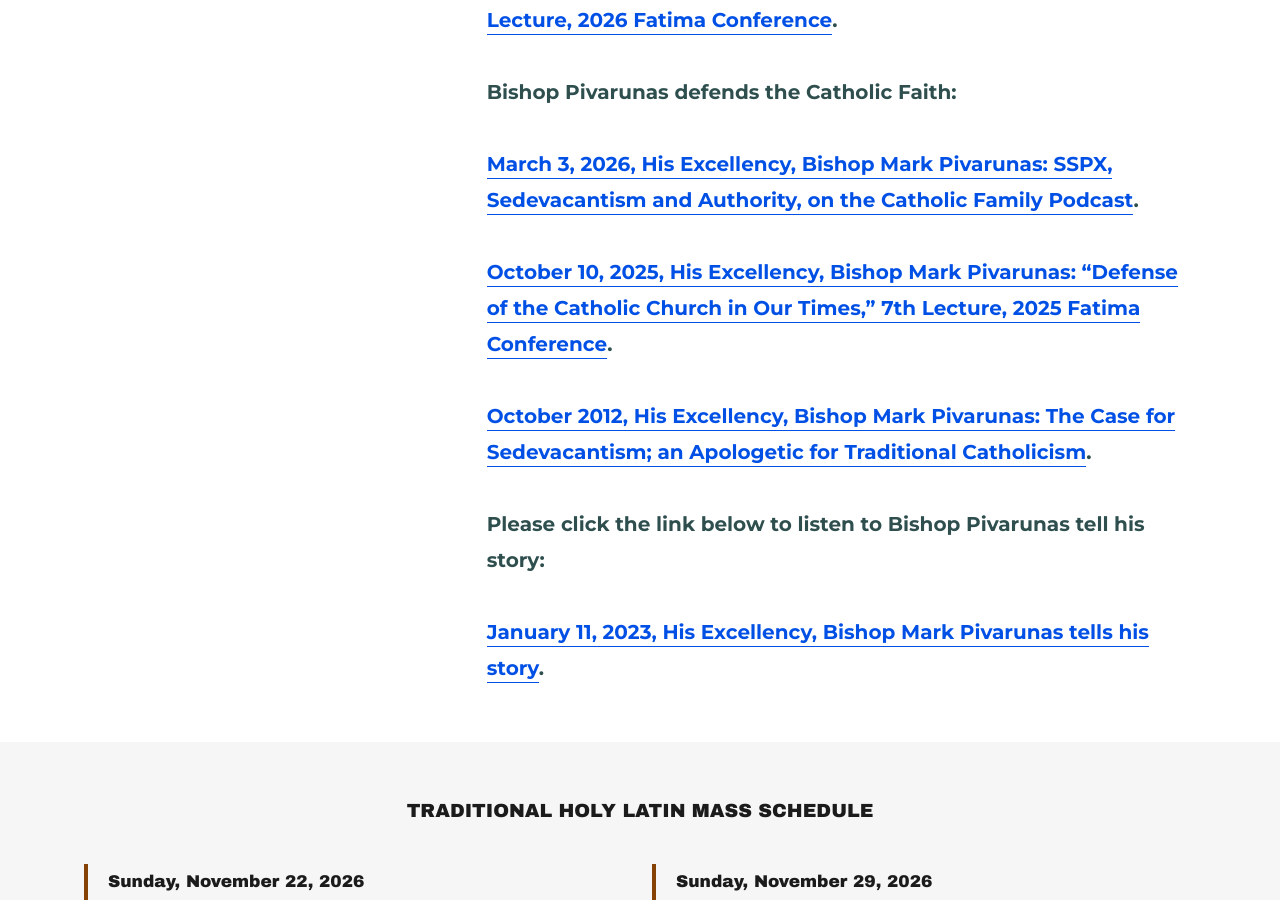
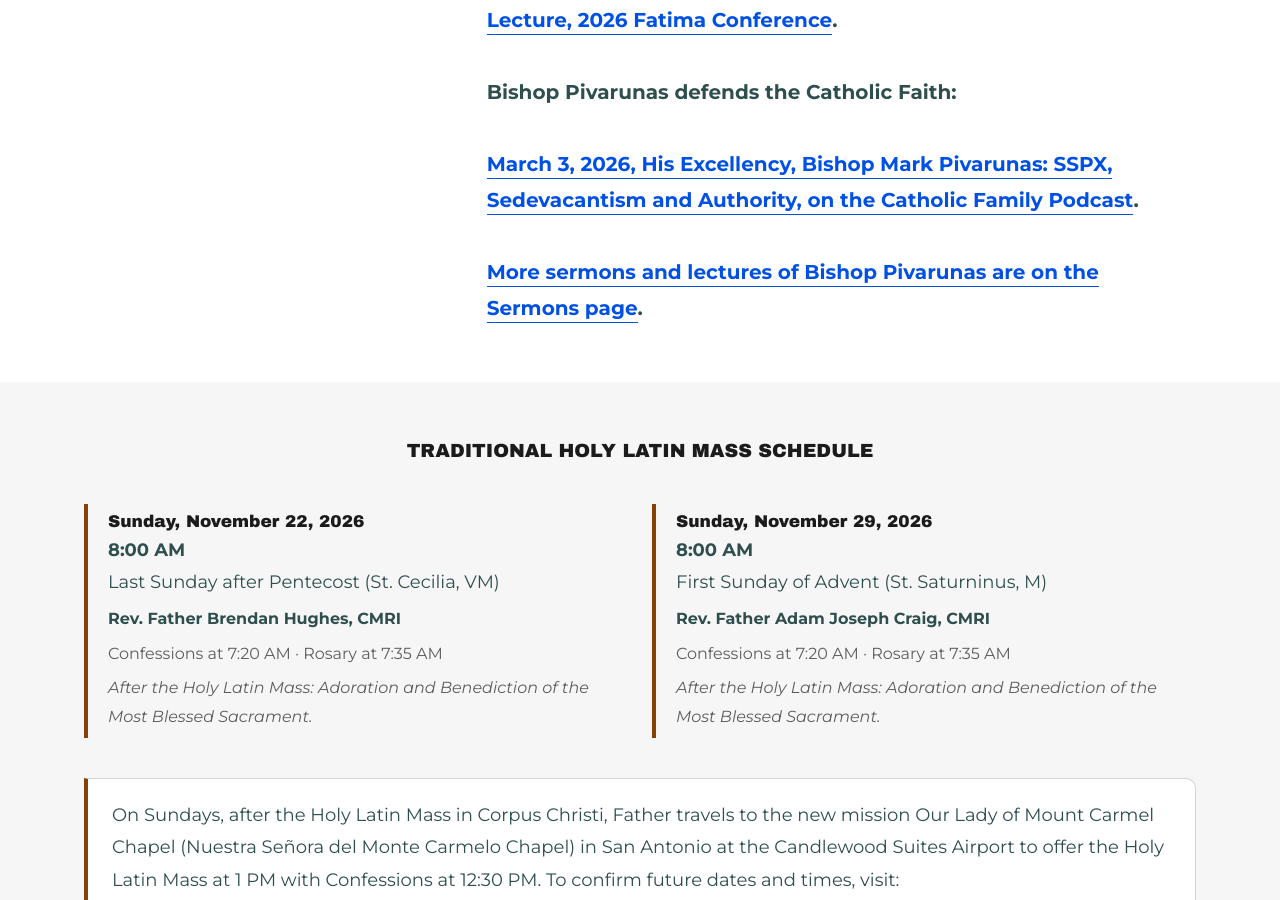
Before and after one commit to ourladymhtchurch/ourladymhtchurch.github.io, a Jekyll site: the page built from index.html, in a window 1280 px wide and 900 px high, scrolled down 1747 px. Built offline with Jekyll 4.4.1, drawn with Linux system fonts in a browser that asks for light colours.

Commit message:
Add a section of selected sermons and lectures of Bishop Pivarunas to the Sermons page, and keep only his two latest talks in Chapel News, with a link to that section

```diff
--- a/_includes/sermon-video-tile.html
+++ b/_includes/sermon-video-tile.html
@@ -1,10 +1,10 @@
 {%- comment -%}
-One sermon video card, from the videos: list in _data/sermons.yml. Used at the
-top of the Sermons page and, for the newest one, in Featured Content on the home
-page. Pass the sermon as item: title, by, text, and either file + poster (an
+One sermon video card, from _data/sermons.yml (videos: or a video_groups: list).
+Used on the Sermons page and, for the newest chapel sermon, in Featured Content
+on the home page. Pass the sermon as item: title, by, text, and either file + poster (an
 .mp4 in assets/video/ and its picture) or youtube (+ optional start), plus an
 optional audio (.mp3) for a "Listen (MP3)" button.
-Options: label (default "Sermon"), wide=true (fills the row, video on the left),
+Options: label (or the item's own label; default "Sermon"), wide=true (fills the row, video on the left),
 more=true (adds a "More sermons" button to the Sermons page).
 {%- endcomment -%}
 {%- assign s = include.item -%}
@@ -15,7 +15,7 @@ more=true (adds a "More sermons" button to the Sermons page).
   </video>
   {% elsif s.youtube %}{% include youtube-facade.html id=s.youtube start=s.start title=s.title %}{% endif %}
   <div class="tile__body">
-    <p class="tile__label">{{ include.label | default: "Sermon" }}</p>
+    <p class="tile__label">{{ include.label | default: s.label | default: "Sermon" }}</p>
     <h3 class="tile__title">{{ s.title }}</h3>
     {% if s.by %}<p class="tile__by">{{ s.by }}</p>{% endif %}
     {% if s.text %}<p class="tile__text">{{ s.text }}</p>{% endif %}
--- a/index.html
+++ b/index.html
@@ -32,13 +32,7 @@ first video listed there.
 <p><br></p>
 <p><a href="https://www.youtube.com/watch?v=mqegmBCrYSI" target="_blank" rel="noopener"><strong>March 3, 2026, His Excellency, Bishop Mark Pivarunas: SSPX, Sedevacantism and Authority, on the Catholic Family Podcast</strong></a><strong>.</strong></p>
 <p><br></p>
-<p><a href="https://www.youtube.com/watch?v=egYmct__sBU" target="_blank" rel="noopener"><strong>October 10, 2025, His Excellency, Bishop Mark Pivarunas: “Defense of the Catholic Church in Our Times,” 7th Lecture, 2025 Fatima Conference</strong></a><strong>.</strong></p>
-<p><br></p>
-<p><a href="https://www.youtube.com/watch?v=nqgIlh5PGuE" target="_blank" rel="noopener"><strong>October 2012, His Excellency, Bishop Mark Pivarunas: The Case for Sedevacantism; an Apologetic for Traditional Catholicism</strong></a><strong>.</strong></p>
-<p><br></p>
-<p><strong>Please click the link below to listen to Bishop Pivarunas tell his story:</strong></p>
-<p><br></p>
-<p><a href="https://www.youtube.com/watch?v=cpnvANWHNDQ" target="_blank" rel="noopener"><strong>January 11, 2023, His Excellency, Bishop Mark Pivarunas tells his story</strong></a><strong>.</strong></p>
+<p><a href="{{ '/sermons/#selected-sermons-or-lectures-of-bishop-pivarunas' | relative_url }}"><strong>More sermons and lectures of Bishop Pivarunas are on the Sermons page</strong></a><strong>.</strong></p>
       </div>
     </div>
     {% if site.data.notices.items.size > 0 %}
```
Also changed, not shown: _data/sermons.yml (+45 -0 lines), sermons.html (+16 -4 lines), README.md.
